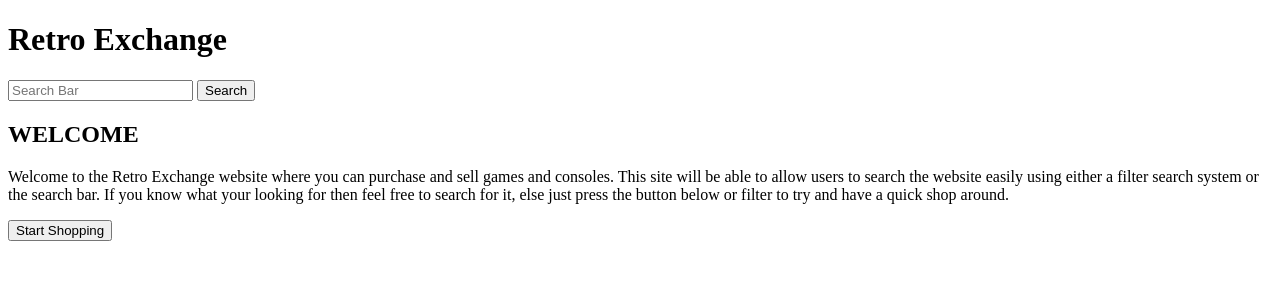
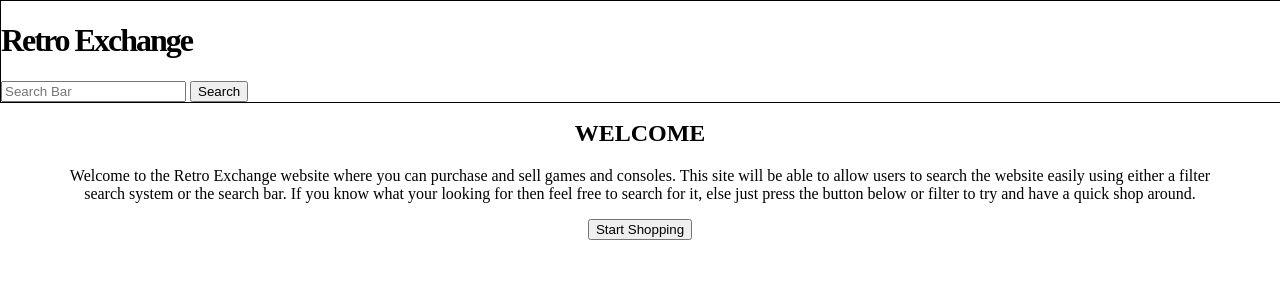
Before and after one commit to Code-Institute-Submissions/roy-finch-full-website-dev_NovResub, a Django app: page / in a window 1280 px wide. Shown: the top 300 px of the page. Run offline with Django 3.2, Linux system fonts and the light colour scheme.

Commit message:
creating a style for the website on the base html and index

```diff
--- a/templates/base.html
+++ b/templates/base.html
@@ -10,6 +10,33 @@
     {% endblock %}
 
     {% block corecss %}
+        <style>
+            body {
+                left: 0px;
+                top: 0px;
+            }
+            .top-bar {
+                position: absolute;
+                top: 0px;
+                left: 0px;
+                width: 100%;
+                border: 1px solid black;
+                display: inline-block;
+            }
+            .inline {
+                display: inline;
+                width: 40%;
+            }
+            .logo-text {
+                letter-spacing: -2px;
+            }
+            .main-content {
+                margin: 120px 40px 0 40px;
+            }
+            .center-text {
+                text-align: center;
+            }
+        </style>
     {% endblock %}
 
     {% block corejs %}
@@ -18,11 +45,11 @@
     <title>Retro Exchange</title>
 </head>
 <body>
-    <div>
-        <div>
-            <h1>Retro Exchange</h1>
+    <div class="top-bar">
+        <div class="inline">
+            <h1 class="logo-text">Retro Exchange</h1>
         </div>
-        <div>
+        <div class="inline">
             <form action="">
                 <input type="text" name="search" placeholder="Search Bar" >
                 <button>
@@ -38,8 +65,10 @@
     {% block page_header %}
     {% endblock %}
 
-    {% block content %}
-    {% endblock %}
+    <div class="main-content center-text">
+        {% block content %}
+        {% endblock %}
+    </div>
 
     {% block postloadjs %}
     {% endblock %}
```
